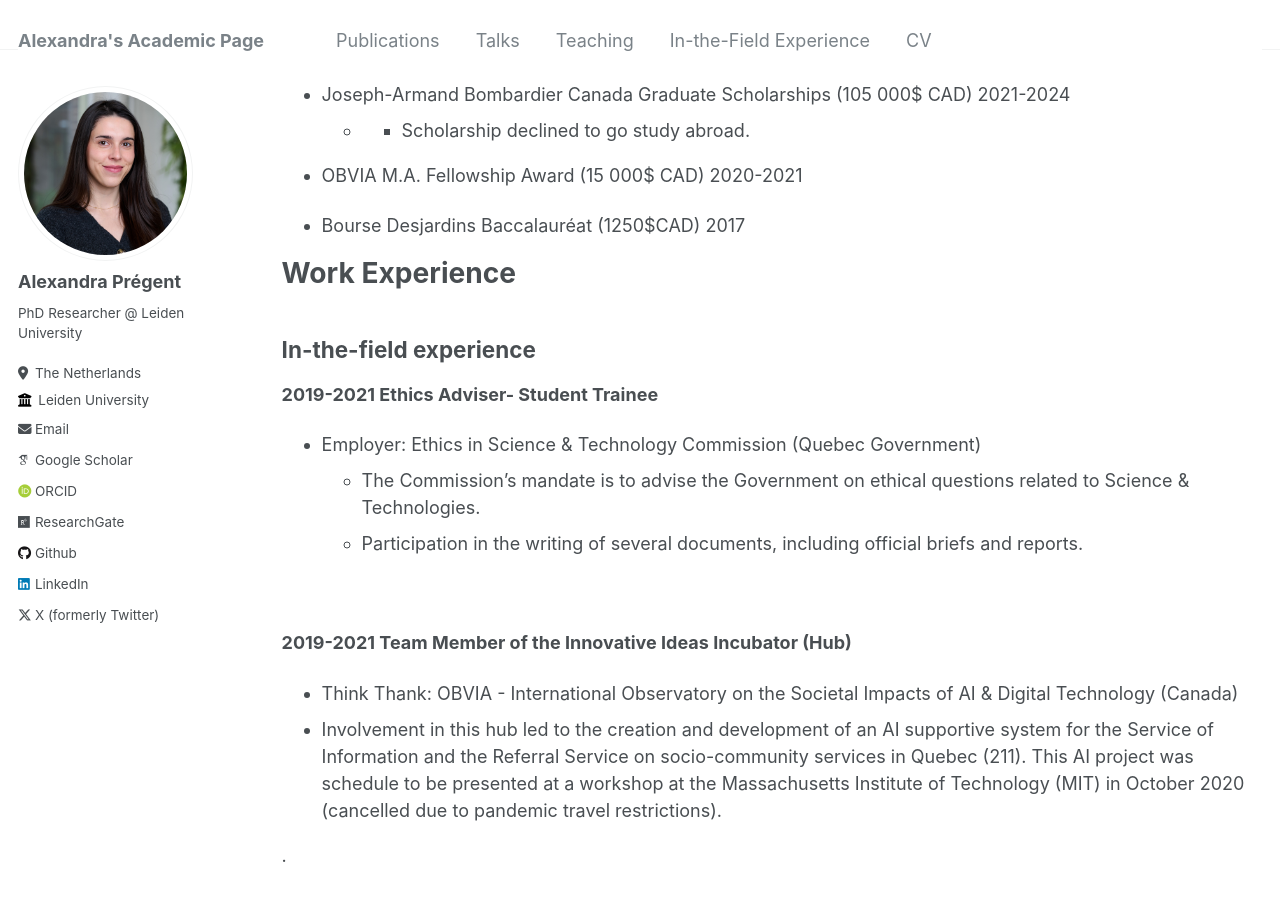
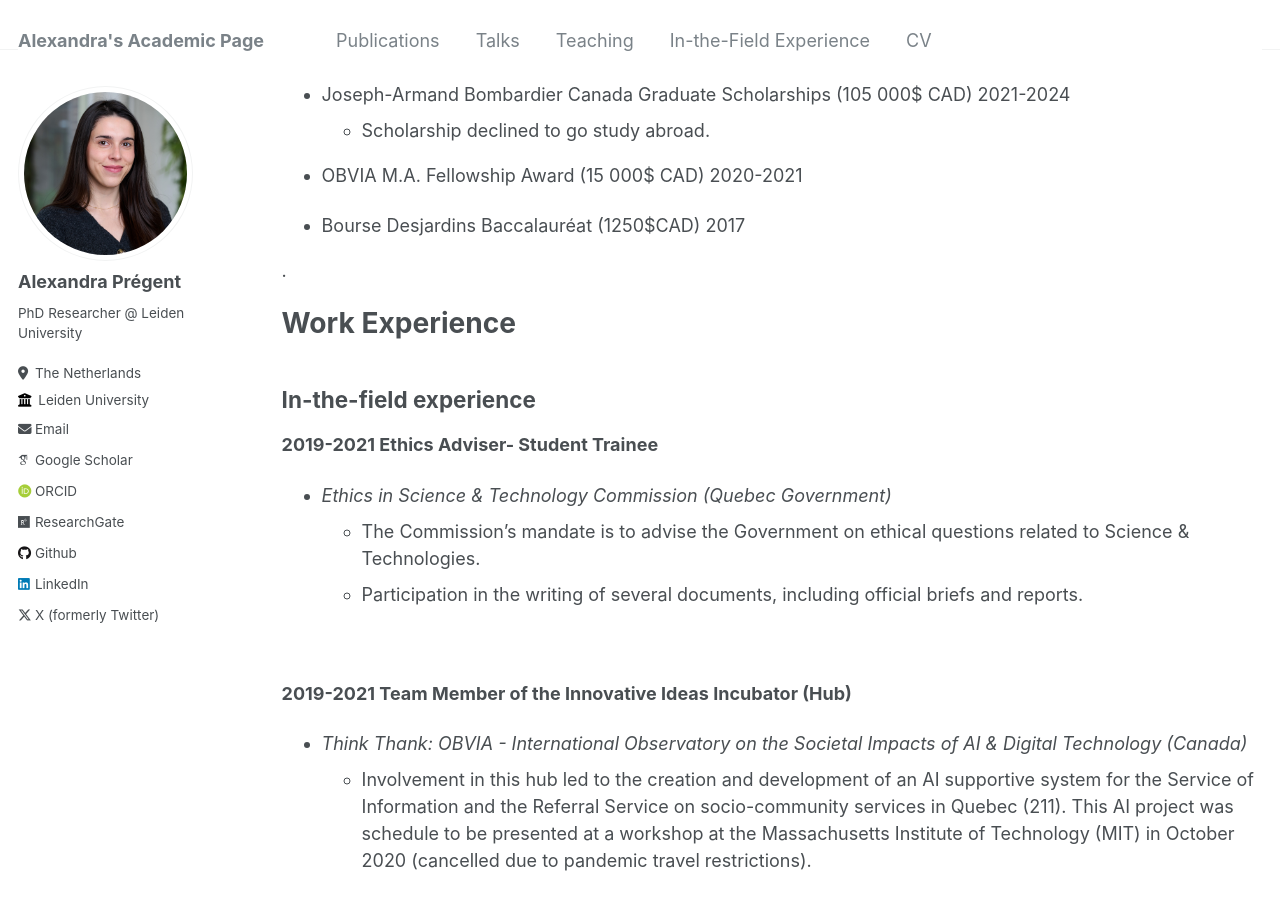
Before and after one commit to AlexandraPregent/AlexandraPregent.github.io, a Jekyll site: the page built from _pages/cv.md, in a window 1280 px wide and 900 px high, scrolled down 426 px. Built offline with Jekyll 4.4.1, drawn with Linux system fonts in a browser that asks for light colours; some web fonts are replaced.

Commit message:
Update cv.md

```diff
--- a/_pages/cv.md
+++ b/_pages/cv.md
@@ -29,29 +29,33 @@ redirect_from:
 
 * Canada Social Sciences and Humanities Research Council (20 000$ CAD/year) 2021-2025
 
+
 * Joseph-Armand Bombardier Canada Graduate Scholarships (105 000$ CAD) 2021-2024
-    * - Scholarship declined to go study abroad.
+    * Scholarship declined to go study abroad.
+
 
 * OBVIA M.A. Fellowship Award (15 000$ CAD) 2020-2021
 
 
 * Bourse Desjardins Baccalauréat (1250$CAD) 2017
 
+.
+
 # Work Experience
 
 ## In-the-field experience
 **2019-2021 Ethics Adviser- Student Trainee**
-* Employer: Ethics in Science & Technology Commission (Quebec Government)
-  * The Commission's mandate is to advise the Government on ethical questions related to Science & Technologies.
-  * Participation in the writing of several documents, including official briefs and reports.
+* *Ethics in Science & Technology Commission (Quebec Government)*
+    * The Commission's mandate is to advise the Government on ethical questions related to Science & Technologies.
+    * Participation in the writing of several documents, including official briefs and reports.
 
 
 \
 \
 **2019-2021 Team Member of the Innovative Ideas Incubator (Hub)**
-  * Think Thank: OBVIA - International Observatory on the Societal Impacts of AI & Digital Technology (Canada)
+
+* *Think Thank: OBVIA - International Observatory on the Societal Impacts of AI & Digital Technology (Canada)*
   * Involvement in this hub led to the creation and development of an AI supportive system for the Service of Information and the Referral Service on socio-community services in Quebec (211). This AI project was schedule to be presented at a workshop at the Massachusetts Institute of Technology (MIT) in October 2020 (cancelled due to pandemic travel restrictions).
-
 
 .
 
@@ -59,26 +63,26 @@ redirect_from:
 ## Academic experience
 
 ### Lecturer
-* Spring 2023, Leiden University (NL)
-  * Philosophy of Technology, BA3, 5013kc53
-  * Design of new syllabus, course material, evaluations, grading, etc.
+* *Spring 2023, Leiden University (NL)*
+    * Philosophy of Technology, BA3, 5013kc53
+    * Design of new syllabus, course material, evaluations, grading, etc.
 
 
 ### Invited Guest Lecturer
-* Spring 2021, Laval University (CAN)
-   * Philosophical and Ethical Issues of AI, PHI-4142
-   * One-time Lecture in Prof Jocelyn Maclure's course.
+* *Spring 2021, Laval University (CAN)*
+     * Philosophical and Ethical Issues of AI, PHI-4142
+     * One-time Lecture in Prof Jocelyn Maclure's course.
 
 
 ### Teaching Assistant
-* 2019-2020, Laval University (CAN)
-   * Philsophical and Ethical Issues of AI, PHI-4142
-   * Prof Jocelyn Maclure
+* *2019-2020, Laval University (CAN)*
+     * Philsophical and Ethical Issues of AI, PHI-4142
+     * Prof Jocelyn Maclure
 
 ### Research Assistant
-* 2019-2021, Laval University (CAN)
-   * Design of new course on Ethics of AI, Litterature Reviews, Review of academic work
-   * Prof Jocelyn Maclure
+* *2019-2021, Laval University (CAN)*
+     * Design of new course on Ethics of AI, Litterature Reviews, Review of academic work
+     * Prof Jocelyn Maclure
 
 
 .
```
